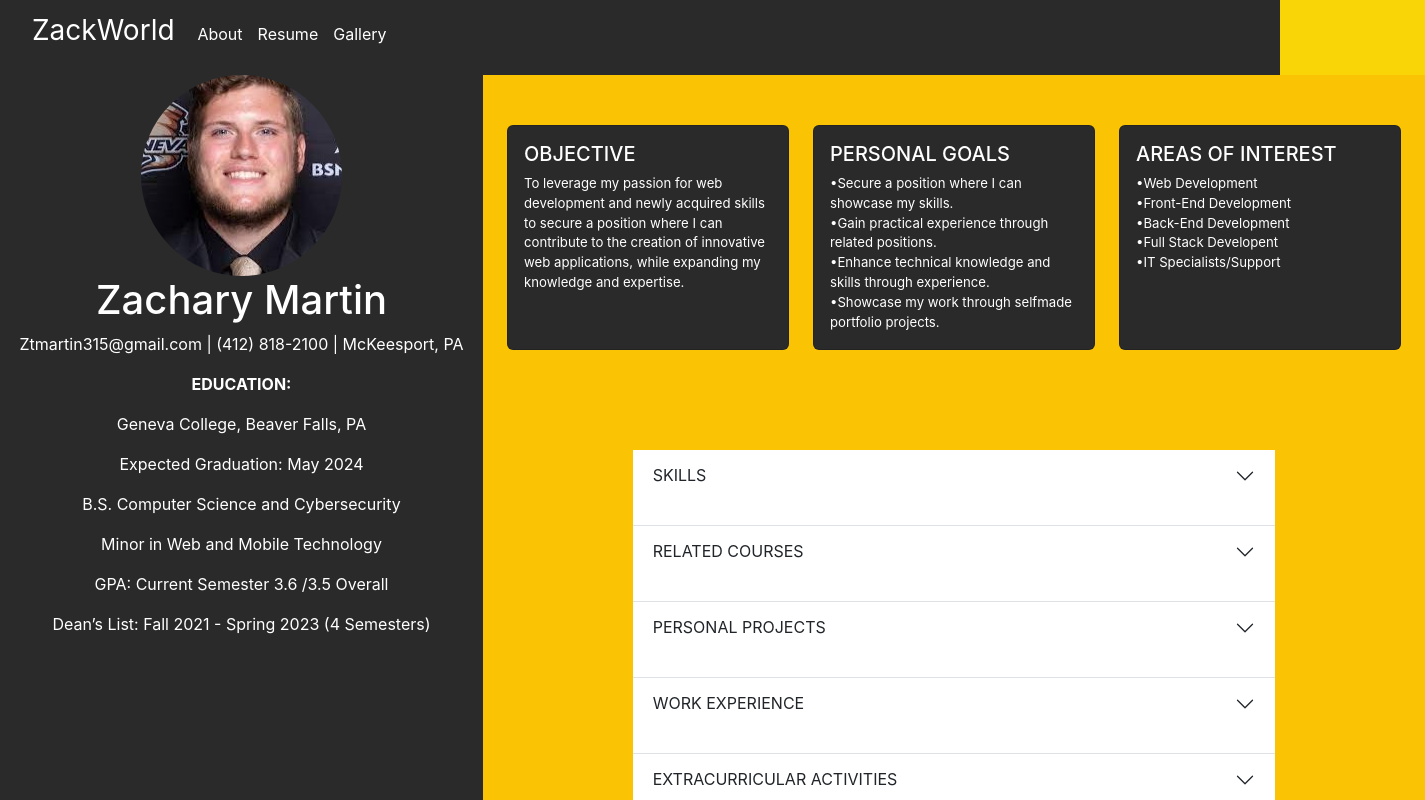
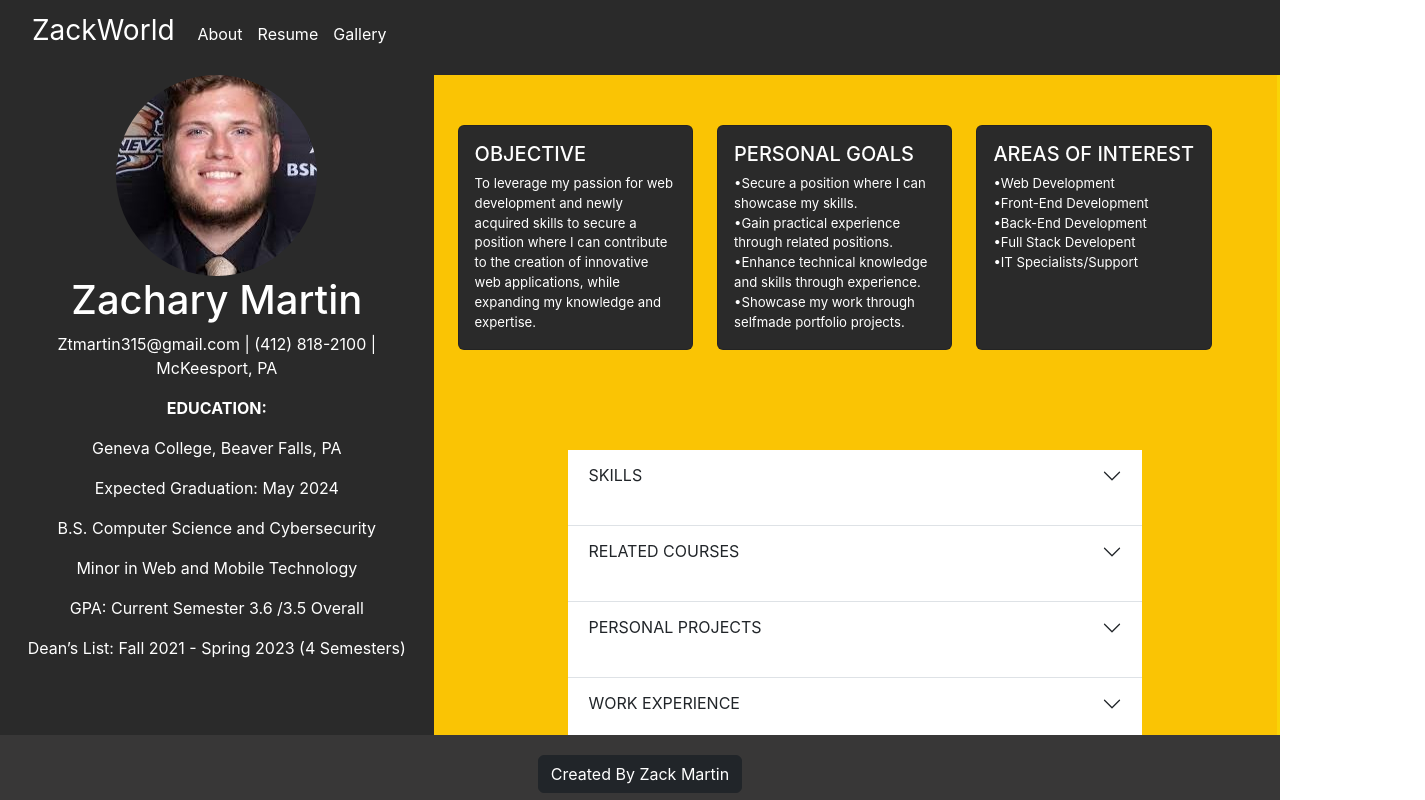
Before and after one commit to Ztmartin315/ZackWorld_React, a React (Create React App) app: page /resume in a window 1280 px wide. Shown: the top 800 px of the page, 1425 px wide, since content can reach past the window. Built offline with nearby package versions, Linux system fonts and the light colour scheme.

Commit message:
touch ups

```diff
--- a/src/pages/about.js
+++ b/src/pages/about.js
@@ -19,7 +19,7 @@ function About() {
         <div className="About">
             <header className="About-header">
             </header>
-            <body>
+            <body className="bodily">
 
                 <center><h2> Woah</h2></center>
 
@@ -28,11 +28,11 @@ function About() {
 
             <footer className="footer">
 
-                <Button variant="primary" onClick={handleShow}>
+                <Button variant="dark" onClick={handleShow}>
                     Created By Zack Martin
                 </Button>
 
-                <Modal
+                <Modal className="modal"
                     show={show}
                     onHide={handleClose}
                     backdrop="static"
--- a/src/pages/home.js
+++ b/src/pages/home.js
@@ -69,7 +69,7 @@ function Home() {
 
         <div className="column">
           <div className="rick-btn">
-            <a className="btn btn-primary btn-lg" href="https://youtu.be/dQw4w9WgXcQ" role="button">A Gift For You!</a>
+            <a className="btn btn-success btn-lg" href="https://youtu.be/dQw4w9WgXcQ" role="button">A Gift For You!</a>
           </div>
         </div>
 
@@ -96,7 +96,7 @@ function Home() {
       </body>
       <footer className="footer">
 
-        <Button variant="primary" onClick={handleShow}>
+        <Button variant="dark" onClick={handleShow}>
           Created By Zack Martin
         </Button>
 
--- a/src/pages/resume.js
+++ b/src/pages/resume.js
@@ -21,7 +21,7 @@ function Resume() {
       <header className="App-header">
       </header>
 
-      <body>
+      <body class="body1">
         <div class="container">
           <div class="row">
             <div class="col" id="column1">
@@ -142,7 +142,7 @@ function Resume() {
       </body >
 
       <footer className="footer">
-        <Button variant="warning" onClick={handleShow}>
+        <Button variant="dark" onClick={handleShow}>
           Created By Zack Martin
         </Button>
 
--- a/src/styles/about.css
+++ b/src/styles/about.css
@@ -1,20 +1,16 @@
-html,
-body {
-    height: calc(100% + var(--footer-height));
-    background-color: rgb(249, 212, 7);
-    color: black;
-    margin: 0;
-    padding: 0;
+.bodily {
+
+    background-image: url('../images/tech.jpg');
+    height: 1200px;
+    color: white;
 }
 
+
 .footer {
-
-    margin-top: auto;
-    color: #f5f5f5;
-    background-color: black;
-    padding: 20px;
-    text-align: center;
-    --footer-height: 65px;
-    height: var(--footer-height);
-
+    color: white;
+    position: sticky;
+    bottom: 0;
+    width: 100%;
+    height: 2.5rem;
+    height: 65px;
 }
--- a/src/styles/home.css
+++ b/src/styles/home.css
@@ -32,6 +32,8 @@
   background-size: cover;
   font-size: calc(10px + 2vmin);
   height: 1200px !important;
+  width: 100%;
+  overflow-x: hidden;
 }
 
 .App-link {
@@ -58,13 +60,18 @@
 }
 
 footer {
+
   color: white;
-  background-color: rgb(42, 42, 42);
+  background-color: rgb(56, 55, 55) !important;
+  padding: 20px;
+  text-align: center;
+  --footer-height: 65px;
+  height: var(--footer-height);
+  position: absolute;
+  bottom: 0;
+  width: 100%;
 
-  height: 50px;
-  padding-top: 15px;
 }
-
 
 .carousel-image {
   width: 900px;
--- a/src/styles/resume.css
+++ b/src/styles/resume.css
@@ -1,5 +1,5 @@
 html,
-body {
+.body1 {
     height: calc(100% + var(--footer-height));
 
     color: black;
@@ -10,7 +10,7 @@ body {
 .accBod {
     overflow-y: auto;
     max-height: 250px;
-    ;
+
 }
 
 .accHead {
@@ -29,14 +29,14 @@ body {
     margin-top: 100px !important;
     width: 70%;
 
-    overflow-y: auto;
+
     margin-left: auto;
     margin-right: auto;
 }
 
 
 
-body {
+.body1 {
     margin: 0;
     padding: 0;
     margin-right: 0 !important;
@@ -59,7 +59,7 @@ body {
     font-size: .825rem;
     margin-left: auto;
     margin-right: auto;
-    overflow-y: auto;
+
 }
 
 .container {
@@ -74,14 +74,16 @@ body {
 
     text-align: left;
     font-size: 1rem;
-    overflow-y: auto;
+
 }
 
 .cards {
 
     margin-top: 25px;
     margin-bottom: 25px;
-    overflow-y: auto;
+
+    margin-right: 5%;
+    margin-left: auto;
 }
 
 .col {
@@ -100,9 +102,9 @@ body {
 
 #column2 {
     background-color: #fac404;
-    width: 90% !important;
 
-    margin-right: -25%;
+
+    margin-right: -12%;
     flex: 2;
 
 }
```
Also changed, not shown: src/background.webp (added).
